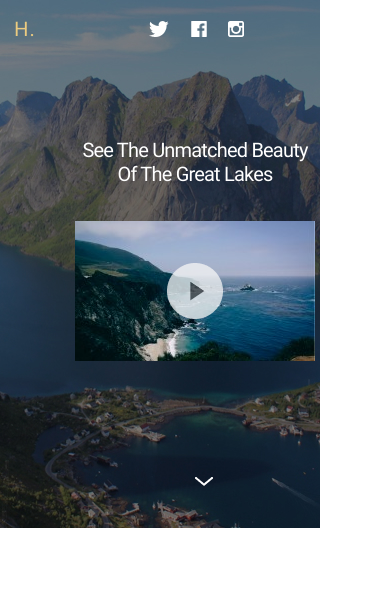
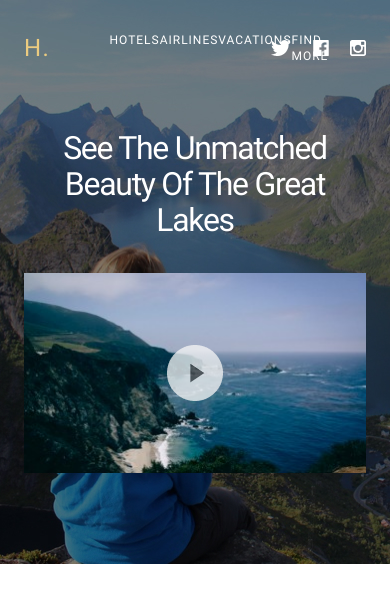
Before and after one commit to ronlechiht/HTML-CSS-Practice2, a website built with Parcel: page src/index.html in a window 390 px wide. Built offline with nearby package versions, Linux system fonts and the light colour scheme.

Commit message:
Implement page-header for tablet

```diff
--- a/src/index.html
+++ b/src/index.html
@@ -11,13 +11,19 @@
       <!--================================= Page Header =================================-->
       <header class="page-header">
         <div class="header-nav">
-          <h1 class="hofmann-logo"><a href="#"><img src="assets/images/page-header/hofmann-logo.png" alt="hofmann-logo"></a></h1>
+          <h1 class="hofmann-logo"><a href="#">H.</a></h1>
+          <nav class="nav-bar">
+            <a href="#" class="nav-item">hotels</a>
+            <a href="#" class="nav-item">airlines</a>
+            <a href="#" class="nav-item">vacations</a>
+            <a href="#" class="nav-item">find more</a>
+          </nav>
           <ul class="header-social">
             <li class="social-item header-twitter"><a href="#"></a></li>
             <li class="social-item header-facebook"><a href="#"></a></li>
             <li class="social-item header-instagram"><a href="#"></a></li>
           </ul>
-          <img src="assets/images/page-header/hamburger-nav.png" alt="nav">
+          <img src="assets/images/page-header/hamburger-nav.png" alt="nav" class="hamburger-nav">
         </div>
         <h2 class="main-heading banner-description">see the unmatched beauty of the great lakes</h2>
         <div class="banner-video">
--- a/src/styles/components/heading.css
+++ b/src/styles/components/heading.css
@@ -12,3 +12,9 @@
   line-height: 16px;
   letter-spacing: 0.067em;
 }
+
+@media (min-width: 321px) {
+  .main-heading {
+    font-size: 32px;
+  }
+}
--- a/src/styles/components/logo.css
+++ b/src/styles/components/logo.css
@@ -1,2 +1,13 @@
-.hofmann-logo {
+.hofmann-logo a {
+  color: #ebcb80;
+  font-size: 20px;
+  line-height: 23px;
+  letter-spacing: 0.055em;
 }
+
+@media (min-width: 321px){
+  .hofmann-logo a {
+    font-size: 24px;
+    line-height: 28px;
+  }
+}
--- a/src/styles/sections/page-header.css
+++ b/src/styles/sections/page-header.css
@@ -6,7 +6,13 @@
 
 .header-nav {
   display: flex;
+  align-items: center;
   justify-content: space-between;
+  height: 24px;
+}
+
+.nav-bar {
+  display: none;
 }
 
 .header-twitter {
@@ -31,17 +37,68 @@
   line-height: 24px;
   letter-spacing: -0.04em;
   max-width: 22ch;
-  margin: 100px auto 35px auto;
+  margin: 112px auto 35px auto;
 }
 
 .banner-video {
   display: grid;
   place-items: center;
   min-height: 140px;
-  background: url("../../assets/images/page-header/header-video.jpg") no-repeat center;
+  background: url("../../assets/images/page-header/header-video-mobile.jpg") no-repeat center;
   background-size: contain;
 }
 
 .header-arrow {
-  margin: 116px 50% 0px 50%;
+  display: block;
+  margin: 116px auto 0px auto;
 }
+
+@media (min-width: 321px) {
+  .page-header {
+    padding: 32px 24px 121px 24px;
+    background: url("../../assets/images/page-header/header-background-tablet.jpg") no-repeat;
+  }
+
+  .header-nav {
+    display: grid;
+    grid-template-columns: 25% 50% 25%;
+  }
+
+  .nav-bar {
+    display: flex;
+    justify-content: space-between;
+    align-self: flex-end;
+  }
+
+  .nav-item {
+    text-transform: uppercase;
+    letter-spacing: 0.083em;
+    font-size: 12px;
+    line-height: 16px;
+    color: #ffffff;
+    margin: 0 0px;
+  }
+
+  .header-social {
+    justify-self: end;
+  }
+
+  .hamburger-nav {
+    display: none;
+  }
+
+  .banner-description {
+    line-height: 36px;
+    max-width: 26ch;
+    margin: 74px auto 34px auto;
+  }
+
+  .banner-video {
+    min-height: 201px;
+    background: url("../../assets/images/page-header/header-video-table.jpg") no-repeat center;
+    background-size: contain;
+  }
+  .header-arrow {
+    display: none;
+  }
+}
```
Also changed, not shown: src/assets/images/page-header/header-background-tablet.jpg (added), src/assets/images/page-header/header-video-mobile.jpg (renamed from src/assets/images/page-header/header-video.jpg), src/assets/images/page-header/header-video-table.jpg (added).
